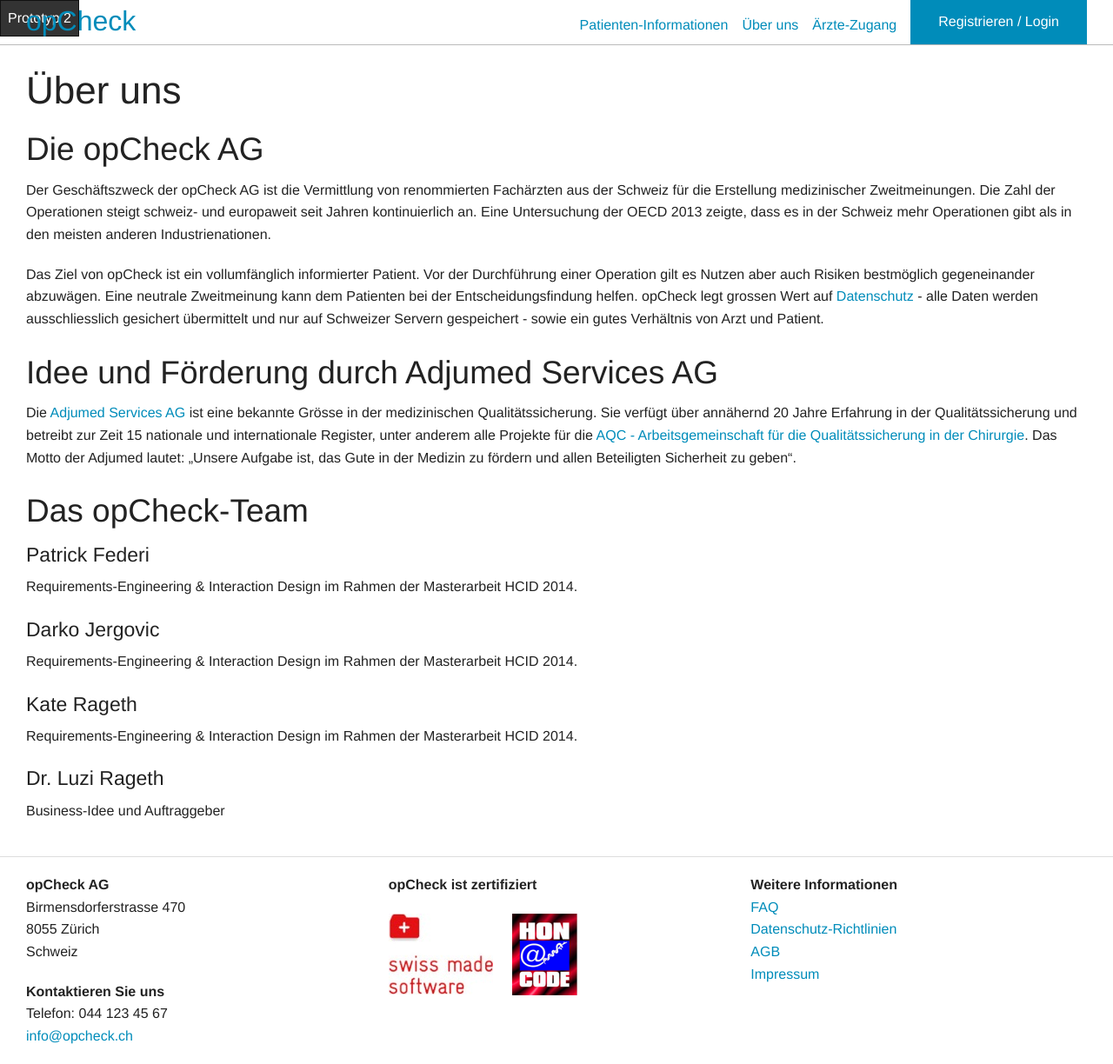
After one commit to pfederi/opCheck-Prototyp-2, a PHP site: page /ueber-uns in a window 1280 px wide. The commit adds this page. Shown: the whole page at 87% size. Run offline with PHP 8.4, Linux system fonts and the light colour scheme.

Commit message:
Über uns neu, Homepage optimiert

```diff
--- /dev/null
+++ b/de/ueber-uns.php
@@ -0,0 +1,39 @@
+<?php include("../includes/header.inc.php"); ?>
+
+<!-- Infotext -->
+<section class="row">
+	<div class="large-12 columns large-centered">
+		<h1>Über uns</h1>
+		<div class="row">
+			<div class="large-12 columns large-centered">
+				<h2>Die opCheck AG</h2>
+				<p>Der Geschäftszweck der opCheck AG ist die Vermittlung von renommierten Fachärzten aus der Schweiz für die Erstellung medizinischer Zweitmeinungen. Die Zahl der Operationen steigt schweiz- und europaweit seit Jahren kontinuierlich an. Eine Untersuchung der OECD 2013 zeigte, dass es in der Schweiz mehr Operationen gibt als in den meisten anderen Industrienationen.</p>
+				<p>Das Ziel von opCheck ist ein vollumfänglich informierter Patient. Vor der Durchführung einer Operation gilt es Nutzen aber auch Risiken bestmöglich gegeneinander abzuwägen. Eine neutrale Zweitmeinung kann dem Patienten bei der Entscheidungsfindung helfen. opCheck legt grossen Wert auf <a href="privacy-policy">Datenschutz</a> - alle Daten werden ausschliesslich gesichert übermittelt und nur auf Schweizer Servern gespeichert - sowie ein gutes Verhältnis von Arzt und Patient.</p>
+			</div>
+		</div>
+
+		<div class="row">
+			<div class="large-12 columns large-centered">
+				<h2>Idee und Förderung durch Adjumed Services AG</h2>
+				<p>Die <a href="http://www.adjumed.ch">Adjumed Services AG</a> ist eine bekannte Grösse in der medizinischen Qualitätssicherung. Sie verfügt über annähernd 20 Jahre Erfahrung in der Qualitätssicherung und betreibt zur Zeit 15 nationale und internationale Register, unter anderem alle Projekte für die <a href="http://www.aqc.ch">AQC - Arbeitsgemeinschaft für die Qualitätssicherung in der Chirurgie</a>. Das Motto der Adjumed lautet:  „Unsere Aufgabe ist, das Gute in der Medizin zu fördern und allen Beteiligten Sicherheit zu geben“.</p>
+			</div>
+		</div>
+
+		<div class="row">
+			<div class="large-12 columns large-centered">
+				<h2>Das opCheck-Team</h2>
+				<h4>Patrick Federi</h4>
+				<p>Requirements-Engineering & Interaction Design im Rahmen der Masterarbeit HCID 2014.</p>
+				<h4>Darko Jergovic</h4>
+				<p>Requirements-Engineering & Interaction Design im Rahmen der Masterarbeit HCID 2014.</p>
+				<h4>Kate Rageth</h4>
+				<p>Requirements-Engineering & Interaction Design im Rahmen der Masterarbeit HCID 2014.</p>
+				<h4>Dr. Luzi Rageth</h4>
+				<p>Business-Idee und Auftraggeber</p>
+			</div>
+		</div>
+	</div>
+</section>
+
+
+<?php include("../includes/footer.inc.php"); ?>
--- a/includes/header.inc.php
+++ b/includes/header.inc.php
@@ -59,6 +59,7 @@
 				<button onclick="window.location.href='login'">Registrieren / Login</button>
 				<ul id="lstHauptnavigation">
 					<li><a href="patienten-informationen">Patienten-Informationen</a></li>
+          <li><a href="ueber-uns">Über uns</a></li>
 					<li><a href="aerzte-zugang">Ärzte-Zugang</a></li>
 				</ul>
 			</div>
```
Also changed, not shown: de/index.php (+9 -9 lines), .htaccess.
